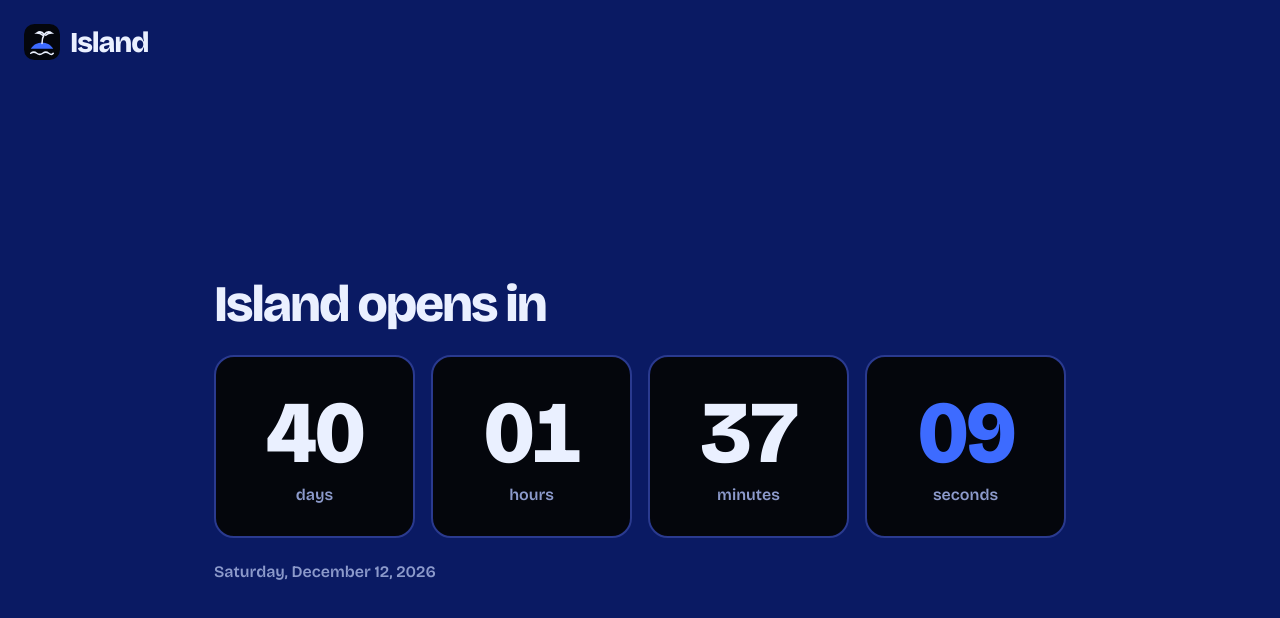
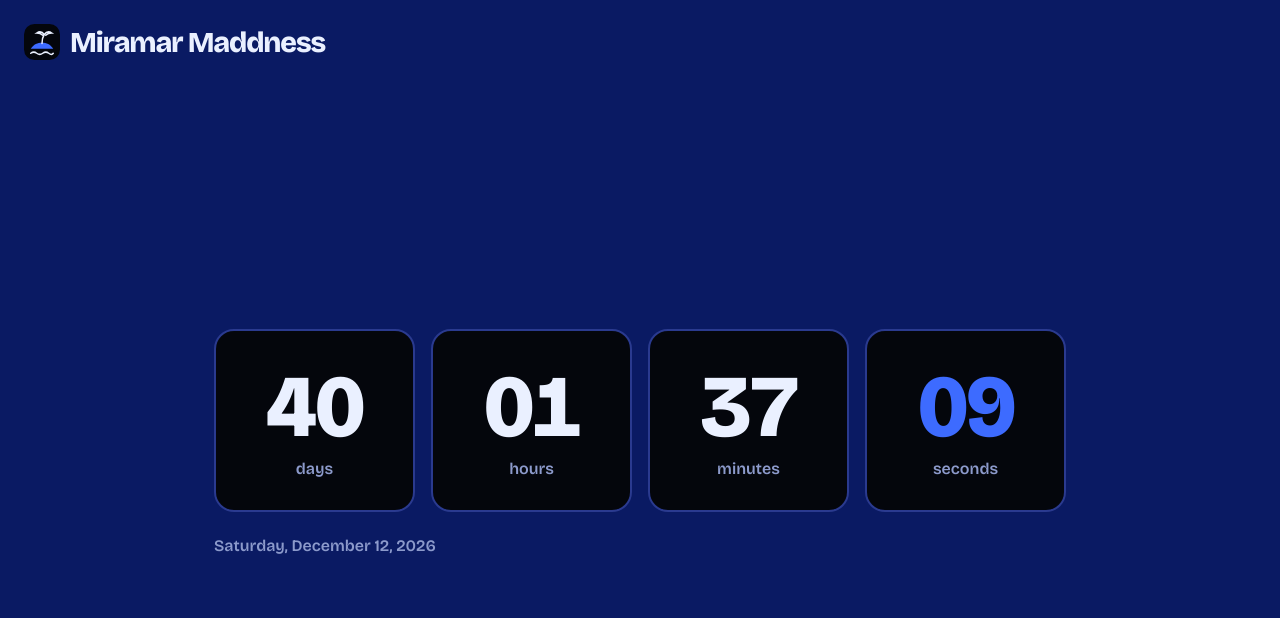
Before and after one commit to 13thElder/RSUno, a website: page index.html in a window 1280 px wide. Drawn offline with nearby package versions, Linux system fonts and the light colour scheme.

Commit message:
Update index.html

```diff
--- a/index.html
+++ b/index.html
@@ -3,7 +3,7 @@
 <head>
 <meta charset="utf-8">
 <meta name="viewport" content="width=device-width, initial-scale=1, viewport-fit=cover">
-<title>Island – Countdown</title>
+<title> The Island </title>
 <link rel="stylesheet" href="https://fonts.googleapis.com/css2?family=Bricolage+Grotesque:opsz,wght@12..96,400;12..96,600;12..96,800&display=swap">
 <style>
 :root{--bg:#0a1a63;--ink:#eaf0ff;--panel:#04060c;--accent:#3d6bff;--muted:#8c9acb;--line:#2a3a8f;
@@ -30,13 +30,13 @@ h1{font-size:clamp(1.8rem,6vw,3.2rem);line-height:1;letter-spacing:-.04em;font-w
 </head>
 <body>
 <header>
-  <div class="logo" aria-label="Island">
+  <div class="logo" aria-label="Miramar">
     <svg viewBox="0 0 48 48" aria-hidden="true"><rect width="48" height="48" rx="14" fill="#04060c"/><path d="M9 33c4-6 9-8 15-8s11 2 15 8z" fill="#3d6bff"/><path d="M24 26c0-5 1-9 3-12M27 14c-3-4-7-4-10-2 3 0 6 1 8 3M27 14c3-4 7-4 10-2-3 0-6 1-8 3M9 39q4-3 8 0t8 0 8 0 6 0" fill="none" stroke="#eaf0ff" stroke-width="2" stroke-linecap="round"/></svg>
-    Island
+    Miramar Maddness
   </div>
 </header>
 <main id="app">
-  <h1 id="title">Island opens in</h1>
+  <h1 id="title"></h1>
   <div class="clock" role="timer" aria-label="Time until Island opens">
     <div class="unit"><span class="num" id="d">00</span><span class="name">days</span></div>
     <div class="unit"><span class="num" id="h">00</span><span class="name">hours</span></div>
@@ -63,7 +63,7 @@ function tick(){
   $('s').textContent=pad(t%60);
   const over=t===0;
   document.body.classList.toggle('done',over);
-  $('title').textContent=over?'Island is open.':'Island opens in';
+  $('title').textContent=over?'Island is open.':'';
 }
 label();tick();setInterval(tick,1000);
 </script>
```
